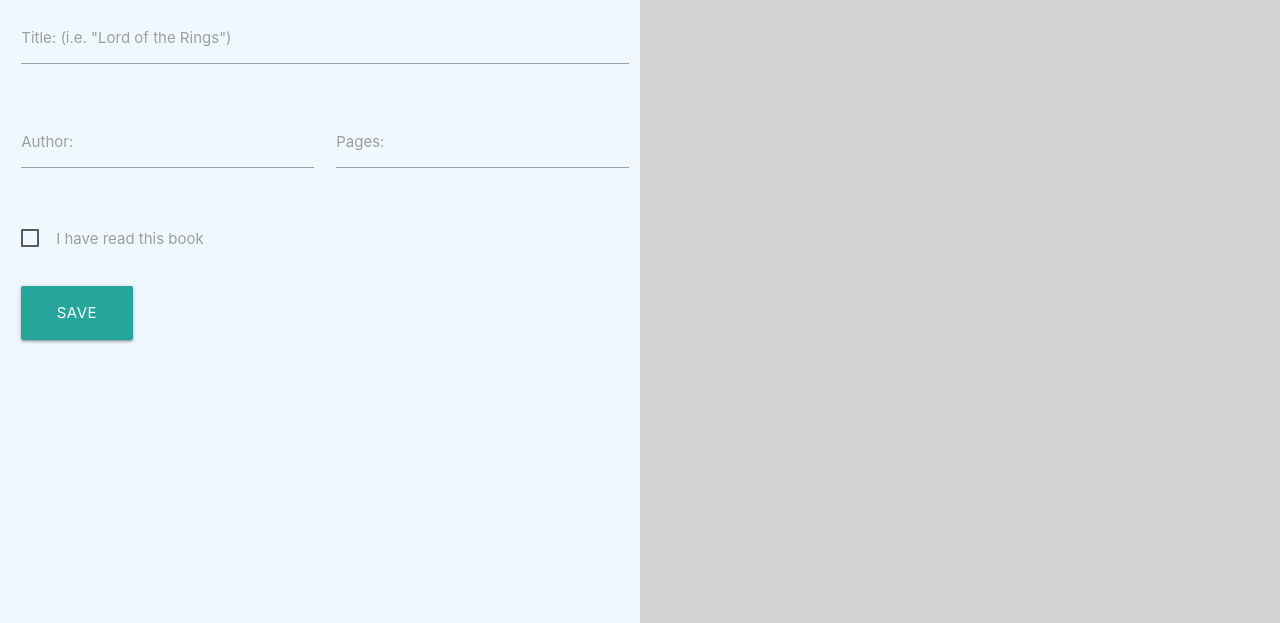
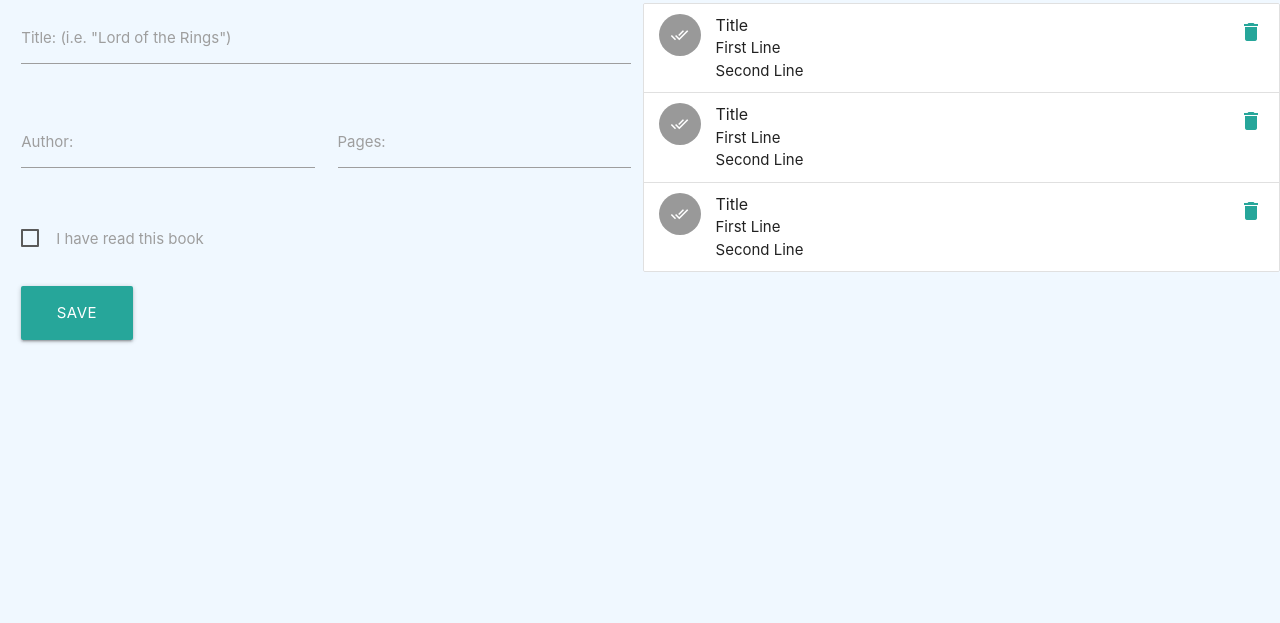
Before and after one commit to vsagrista/local-library, a plain HTML site: page index.html in a window 1280 px wide. Shown: the part 177-800 px from the top of the page. Drawn offline with nearby package versions, Linux system fonts and the light colour scheme.

Commit message:
add simple list

```diff
--- a/css/styles.css
+++ b/css/styles.css
@@ -9,7 +9,6 @@ html, body {
 
 .main {
     display: flex;
-    background: orange;
     height: 100%;
     align-items: center;
     justify-content: space-around;
@@ -18,20 +17,25 @@ html, body {
 .side-page-panel {
     width: 100%;
     height: 100%;
+}
+
+.left-panel, .right-panel h2 {
     padding-left: 10px;
 }
 
-.left-panel {
+.left-panel, .right-panel {
     background-color: aliceblue;
 }
 
-.right-panel {
-    background-color: lightgray;
-}
+
 
 @media only screen and (max-width: 768px) {
+    body {
+        overflow: auto;
+    }
     .main {
         flex-direction: column;
         text-align: center;
+        justify-content: flex-start;
     }
 }
--- a/index.html
+++ b/index.html
@@ -68,6 +68,34 @@
         <div class="side-page-panel right-panel">
             <div class="book-collection-area">
                 <h2>My books</h2>
+
+
+                <ul class="collection books-collection">
+                    <li class="collection-item avatar">
+                      <i class="material-icons circle">done_all</i>
+                      <span class="title">Title</span>
+                      <p>First Line <br>
+                         Second Line
+                      </p>
+                      <a href="#!" class="secondary-content"><i class="material-icons">delete</i></a>
+                    </li>
+                    <li class="collection-item avatar">
+                        <i class="material-icons circle">done_all</i>
+                        <span class="title">Title</span>
+                        <p>First Line <br>
+                           Second Line
+                        </p>
+                        <a href="#!" class="secondary-content"><i class="material-icons">delete</i></a>
+                    </li>
+                    <li class="collection-item avatar">
+                        <i class="material-icons circle">done_all</i>
+                        <span class="title">Title</span>
+                        <p>First Line <br>
+                           Second Line
+                        </p>
+                        <a href="#!" class="secondary-content"><i class="material-icons">delete</i></a>
+                    </li>
+                  </ul>
             </div>
         </div>
     </div>
```
